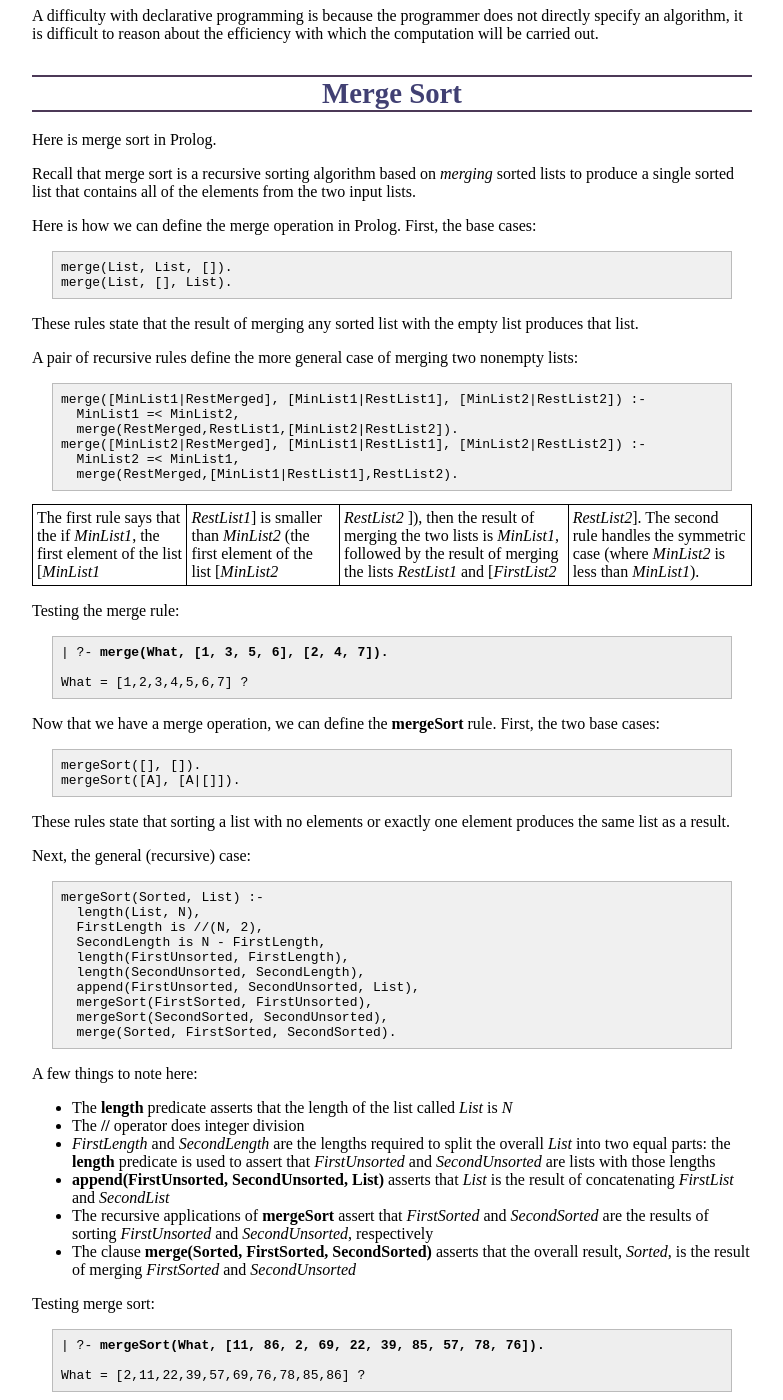
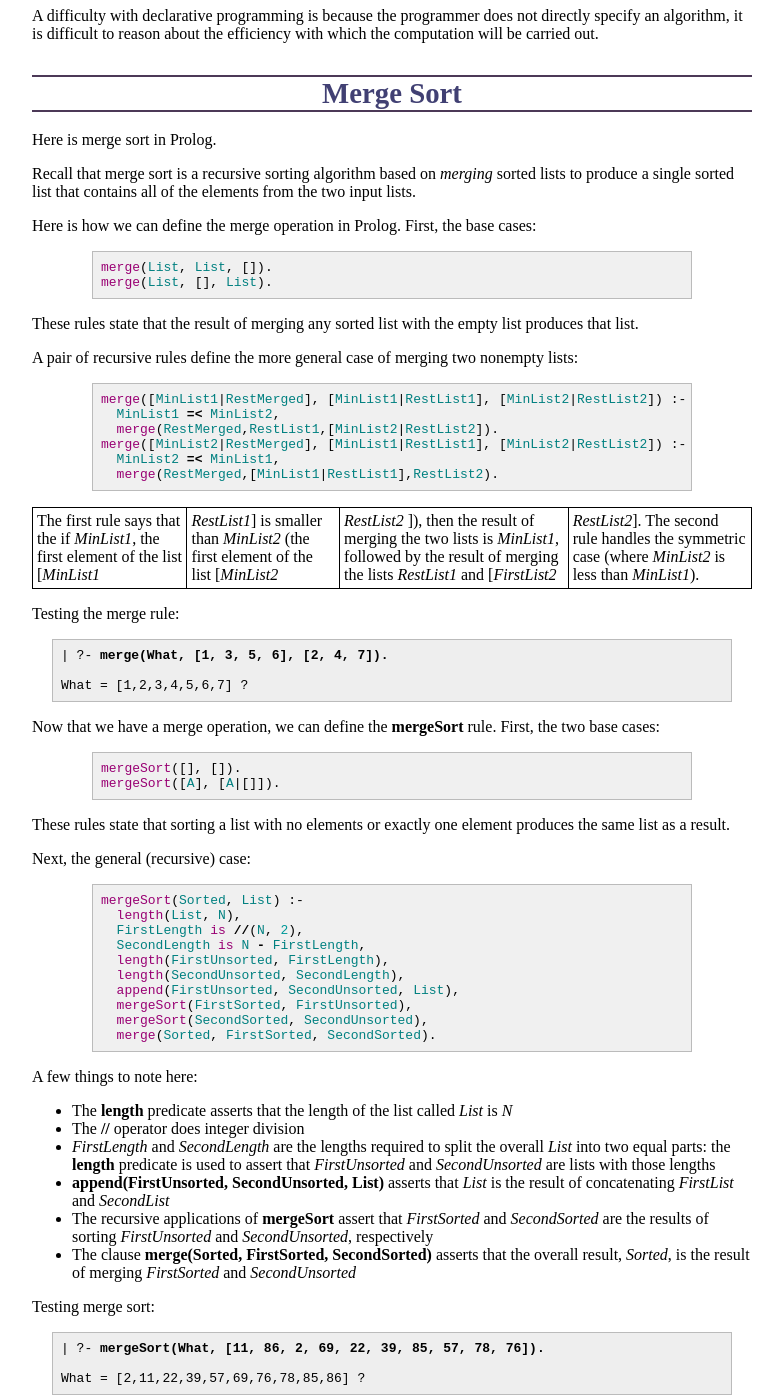
Before and after one commit to ycpcs/cs340-fall2015, a Jekyll site: the page built from lectures/lecture15.md, in a window 1280 px wide and 1400 px high, scrolled down 3188 px. Shown: the whole window, without its empty margins (248-1031 px from the left). Built offline with Jekyll 4.4.1, drawn with Linux system fonts in a browser that asks for light colours; Markdown is read by kramdown in place of the engine named in the settings; some of the changed text lies outside the part shown.

Commit message:
use syntax highlighting

```diff
--- a/lectures/lecture15.md
+++ b/lectures/lecture15.md
@@ -8,10 +8,12 @@ Recursion
 
 Prolog inference rules can be recursive. For example:
 
-    ancestor(X, Y) :- father(X, Y).
-    ancestor(X, Y) :- mother(X, Y).
-    ancestor(X, Y) :- father(X, Z), ancestor(Z, Y).
-    ancestor(X, Y) :- mother(X, Z), ancestor(Z, Y).
+{% highlight prolog %}
+ancestor(X, Y) :- father(X, Y).
+ancestor(X, Y) :- mother(X, Y).
+ancestor(X, Y) :- father(X, Z), ancestor(Z, Y).
+ancestor(X, Y) :- mother(X, Z), ancestor(Z, Y).
+{% endhighlight %}
 
 These rules establish that *X* is *Y*'s ancestor if
 
@@ -59,11 +61,15 @@ A tuple is a sequence with a fixed number of values. A list is a sequence with a
 
 A tuple:
 
-    (a, b, c)
+{% highlight prolog %}
+(a, b, c)
+{% endhighlight %}
 
 A list:
 
-    [a, b, c]
+{% highlight prolog %}
+[a, b, c]
+{% endhighlight %}
 
 Lists have an alternate syntax:
 
@@ -77,10 +83,12 @@ As an example: finding the smallest number in a list of numbers.
 
 First, we can define a **min** rule which, for a pair of numbers, specifies which is the minimum:
 
-    min(A, A, B) :- A =< B.
-    min(B, A, B) :- B =< A.
+{% highlight prolog %}
+min(A, A, B) :- A =< B.
+min(B, A, B) :- B =< A.
+{% endhighlight %}
 
-Read the first rule as "A is the minimum of A and B if A \<= B".
+Read the first rule as "A is the minimum of A and B if A &lt;= B".
 
 Examples:
 
@@ -99,8 +107,10 @@ yes
 
 We can define two rules for finding the smallest number in a list of numbers:
 
-    smallest(A, [A|[]]).
-    smallest(Min, [A|B]) :- smallest(SB, B), min(Min, A, SB).
+{% highlight prolog %}
+smallest(A, [A|[]]).
+smallest(Min, [A|B]) :- smallest(SB, B), min(Min, A, SB).
+{% endhighlight %}
 
 The first rule specifies that in a list where *A* is the only element, it is the smallest element. This serves as a base case.
 
@@ -123,35 +133,47 @@ Now that we've defined how to find the smallest item in a list, we define how to
 
 The base case is that sorting a list with no elements is the empty list:
 
-    sorted([], []).
+{% highlight prolog %}
+sorted([], []).
+{% endhighlight %}
 
 The recursive case defines what it means to sort a list with at least one element:
 
-    sorted([Min|RestSorted], List) :-
-      smallest(Min, List),
-      append(BeforeMin, [Min|AfterMin], List),
-      append(BeforeMin, AfterMin, RestUnsorted),
-      sorted(RestSorted, RestUnsorted).
+{% highlight prolog %}
+sorted([Min|RestSorted], List) :-
+  smallest(Min, List),
+  append(BeforeMin, [Min|AfterMin], List),
+  append(BeforeMin, AfterMin, RestUnsorted),
+  sorted(RestSorted, RestUnsorted).
+{% endhighlight %}
 
 This rule states that the sorted form of a list is a list containing at least one element is the list where the first element is the minimum value in the original list, and the subsequent values are the rest of the elements in the original list in sorted order.
 
 To extract the minimum element from the list, we use the built-in **append** rule. The assertion
 
-    append(A, B, C)
+{% highlight prolog %}
+append(A, B, C)
+{% endhighlight %}
 
 says that *C* is the result of concatenating the lists *A* and *B*. We use this rule twice. The first use,
 
-    append(BeforeMin, [Min|AfterMin], List)
+{% highlight prolog %}
+append(BeforeMin, [Min|AfterMin], List)
+{% endhighlight %}
 
 states that *List* is the result of concatenating two lists. The first list is *BeforeMin*. The second list has *Min* (the minimum element of the overall list) as its first element, and *AfterMin* as the remaining elements. This effectively gives us lists *BeforeMin* and *AfterMin*, which are lists with the elements that precede and succeed *Min*.
 
 The second use,
 
-    append(BeforeMin, AfterMin, RestUnsorted)
+{% highlight prolog %}
+append(BeforeMin, AfterMin, RestUnsorted)
+{% endhighlight %}
 
 says that *RestUnsorted* is the list formed by concatenating *BeforeMin* and *AfterMin*. We use *RestUnsorted* to define *RestSorted*:
 
-    sorted(RestSorted, RestUnsorted)
+{% highlight prolog %}
+sorted(RestSorted, RestUnsorted)
+{% endhighlight %}
 
 This is a recursive application of the **sorted** rule, which here says that *RestSorted* is the elements in *RestUnsorted* in sorted order.
 
@@ -181,19 +203,23 @@ Recall that merge sort is a recursive sorting algorithm based on *merging* sorte
 
 Here is how we can define the merge operation in Prolog. First, the base cases:
 
-    merge(List, List, []).
-    merge(List, [], List).
+{% highlight prolog %}
+merge(List, List, []).
+merge(List, [], List).
+{% endhighlight %}
 
 These rules state that the result of merging any sorted list with the empty list produces that list.
 
 A pair of recursive rules define the more general case of merging two nonempty lists:
 
-    merge([MinList1|RestMerged], [MinList1|RestList1], [MinList2|RestList2]) :-
-      MinList1 =< MinList2,
-      merge(RestMerged,RestList1,[MinList2|RestList2]).
-    merge([MinList2|RestMerged], [MinList1|RestList1], [MinList2|RestList2]) :-
-      MinList2 =< MinList1,
-      merge(RestMerged,[MinList1|RestList1],RestList2).
+{% highlight prolog %}
+merge([MinList1|RestMerged], [MinList1|RestList1], [MinList2|RestList2]) :-
+  MinList1 =< MinList2,
+  merge(RestMerged,RestList1,[MinList2|RestList2]).
+merge([MinList2|RestMerged], [MinList1|RestList1], [MinList2|RestList2]) :-
+  MinList2 =< MinList1,
+  merge(RestMerged,[MinList1|RestList1],RestList2).
+{% endhighlight %}
 
 The first rule says that the if *MinList1*, the first element of the list [*MinList1* | *RestList1*] is smaller than *MinList2* (the first element of the list [*MinList2* | *RestList2* ]), then the result of merging the two lists is *MinList1*, followed by the result of merging the lists *RestList1* and [*FirstList2* | *RestList2*]. The second rule handles the symmetric case (where *MinList2* is less than *MinList1*).
 
@@ -207,23 +233,27 @@ What = [1,2,3,4,5,6,7] ?
 
 Now that we have a merge operation, we can define the **mergeSort** rule. First, the two base cases:
 
-    mergeSort([], []).
-    mergeSort([A], [A|[]]).
+{% highlight prolog %}
+mergeSort([], []).
+mergeSort([A], [A|[]]).
+{% endhighlight %}
 
 These rules state that sorting a list with no elements or exactly one element produces the same list as a result.
 
 Next, the general (recursive) case:
 
-    mergeSort(Sorted, List) :-
-      length(List, N),
-      FirstLength is //(N, 2),
-      SecondLength is N - FirstLength,
-      length(FirstUnsorted, FirstLength),
-      length(SecondUnsorted, SecondLength),
-      append(FirstUnsorted, SecondUnsorted, List),
-      mergeSort(FirstSorted, FirstUnsorted),
-      mergeSort(SecondSorted, SecondUnsorted),
-      merge(Sorted, FirstSorted, SecondSorted).
+{% highlight prolog %}
+mergeSort(Sorted, List) :-
+  length(List, N),
+  FirstLength is //(N, 2),
+  SecondLength is N - FirstLength,
+  length(FirstUnsorted, FirstLength),
+  length(SecondUnsorted, SecondLength),
+  append(FirstUnsorted, SecondUnsorted, List),
+  mergeSort(FirstSorted, FirstUnsorted),
+  mergeSort(SecondSorted, SecondUnsorted),
+  merge(Sorted, FirstSorted, SecondSorted).
+{% endhighlight %}
 
 A few things to note here:
 
```
